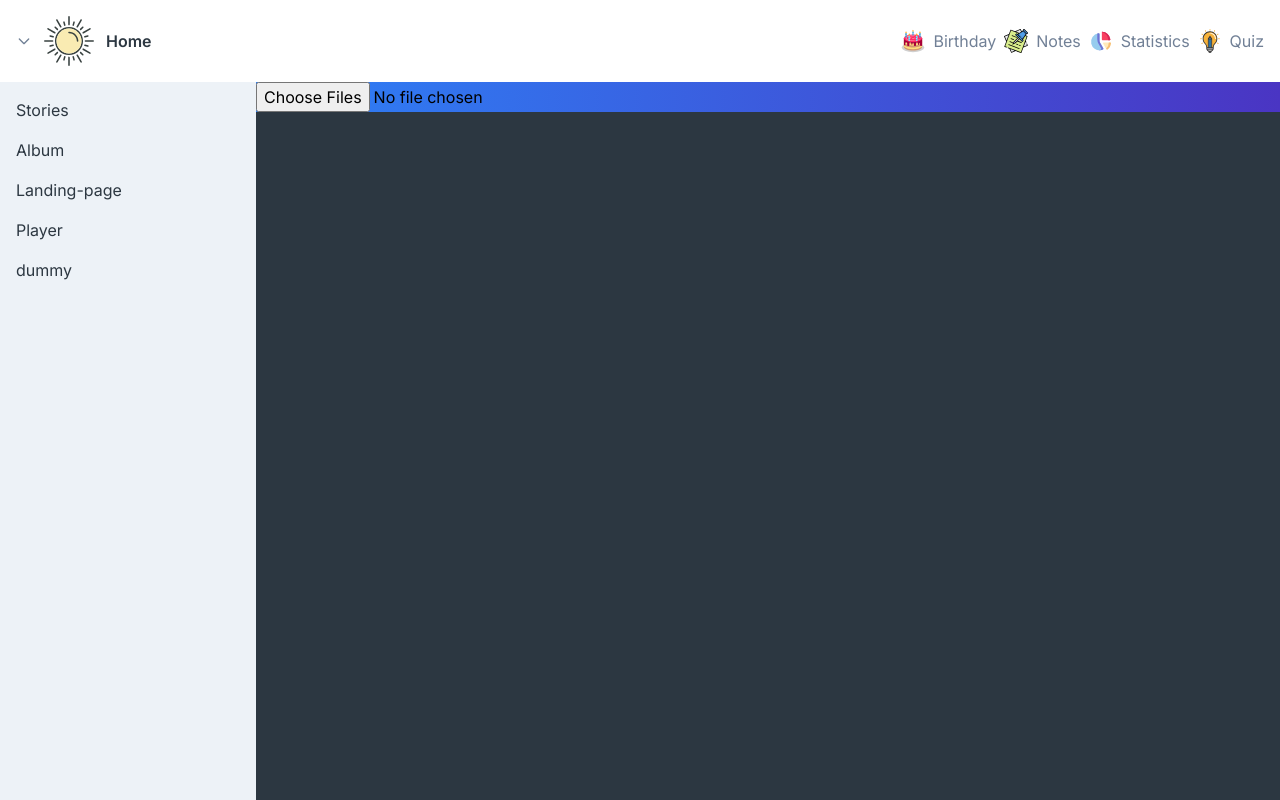
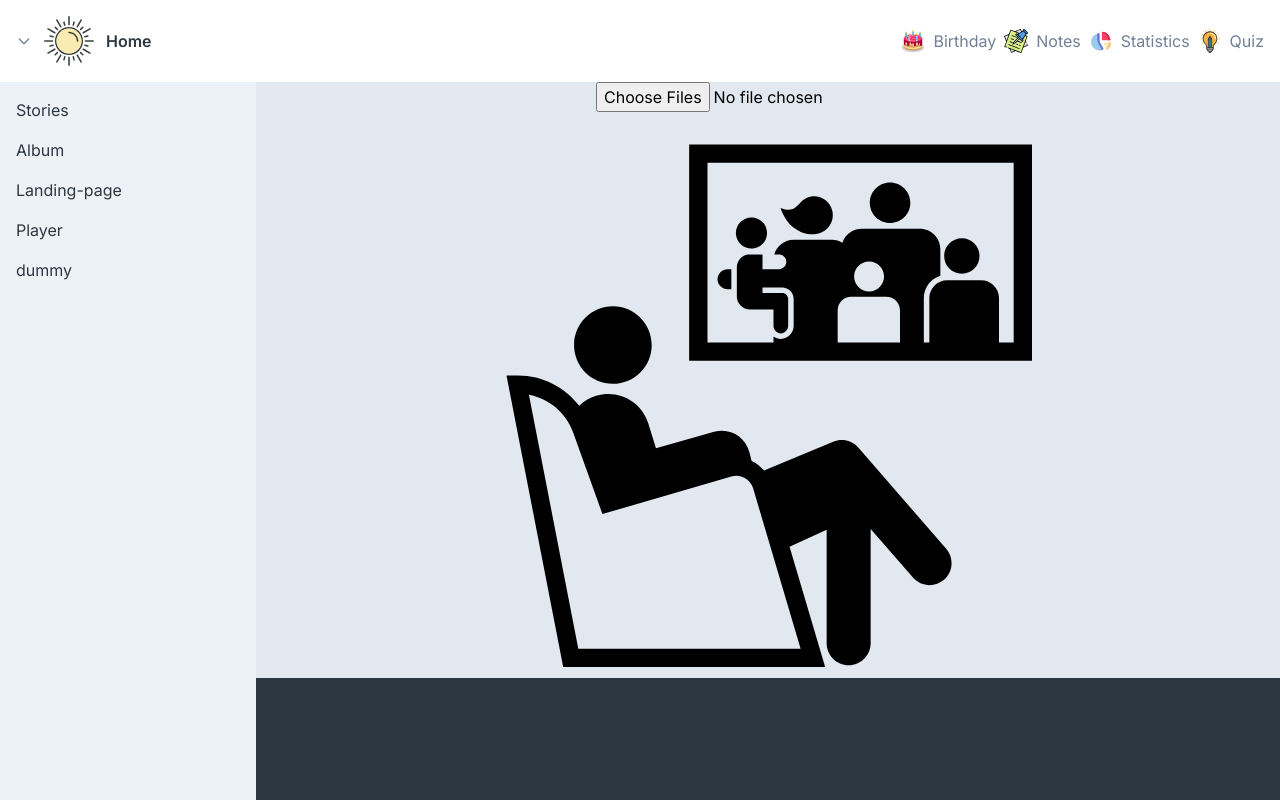
Before and after one commit to spd1996/Portfolio, a Next.js app: page /album in a window 1280 px wide. Built offline with nearby package versions, Linux system fonts and the light colour scheme.

Commit message:
added empty logo in images

```diff
--- a/src/app/album/page.tsx
+++ b/src/app/album/page.tsx
@@ -26,7 +26,7 @@ const ImageUpload: React.FC = () => {
                 dynamicHeight
             >
                 {source.map((photo, index) => (
-                    <div key={index} className="p-2  shadow-lg mx-4 my-2 transform hover:scale-105 transition duration-300">
+                    <div key={index} className="p-2  shadow-lg mx-4 my-2 transform hover:scale-105 transition duration-300  bg-gradient-to-r from-accent-blue to-accent-indigo">
                         <img
                             src={photo}
                             alt={`upload-${index}`}
@@ -41,10 +41,10 @@ const ImageUpload: React.FC = () => {
 
     return (
         <PageContainer>
-                    <div className="bg-gradient-to-r from-accent-blue to-accent-indigo">
+        <div className=" bg-gray-300 flex flex-col items-center">
             <input type="file" multiple onChange={handleImageChange} />
             <div className="mt-4">
-                {images.length > 0 && renderCarousel(images)}
+                {images.length > 0 ? renderCarousel(images) : <div className="text-white rounded-md"><img src="/empty.svg" alt="My App Logo" width={550} height={400} /></div>}
             </div>
         </div>
         </PageContainer>
```
